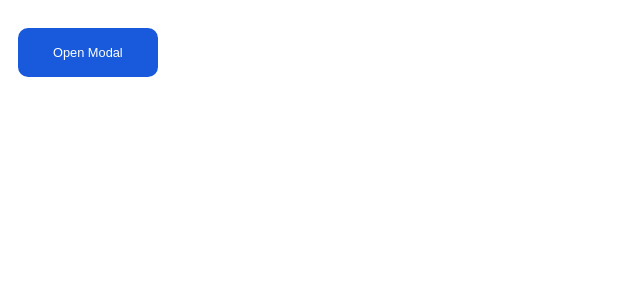
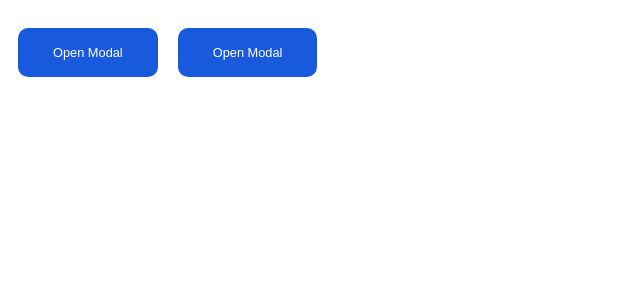
Before and after one commit to szopian/react-modal, a React (Create React App) app in the folder react-modal-app/: page / in a window 1280 px wide. Shown: the top 300 px of the page, without its empty margins (0-640 px from the left). Built offline with nearby package versions, Linux system fonts and the light colour scheme.

Commit message:
add work

```diff
--- a/react-modal-app/src/App.js
+++ b/react-modal-app/src/App.js
@@ -1,13 +1,31 @@
 import { GlobalStyles, PrimaryButton } from "./components/styles";
 import Modal from "./components/Modal.jsx";
 import React, { useState } from "react";
+import Button from "./components/Button.jsx";
+
+function setFalse() {
+  return false;
+}
+
+function setTrue() {
+  return true;
+}
 
 function App() {
-  const [isOpen, setIsOpen] = useState(false);
+  const [isOpen, setIsOpen] = useState(() => setFalse());
+
   return (
     <>
       <GlobalStyles />
-      <PrimaryButton onClick={() => setIsOpen(true)}>Open Modal</PrimaryButton>
+      <Button
+        text="Open Modal"
+        bgColor="#185adb"
+        rgbaShadow="24, 90, 219"
+        onClick={() => setIsOpen(() => setTrue())}
+      />
+      <PrimaryButton onClick={() => setIsOpen(() => setTrue())}>
+        Open Modal
+      </PrimaryButton>
       {isOpen && <Modal setIsOpen={setIsOpen} />}
     </>
   );
--- a/react-modal-app/src/components/Button.jsx
+++ b/react-modal-app/src/components/Button.jsx
@@ -19,13 +19,9 @@ const Btn = styled.button`
   }
 `;
 
-const Button = ({ text, rgbaShadow, bgColor, setIsOpen }) => {
+const Button = ({ text, rgbaShadow, bgColor }) => {
   return (
-    <Btn
-      BtnBgColor={bgColor}
-      BtnShadowColor={rgbaShadow}
-      onClick={() => setIsOpen(false)}
-    >
+    <Btn BtnBgColor={bgColor} BtnShadowColor={rgbaShadow}>
       {text}
     </Btn>
   );
```
